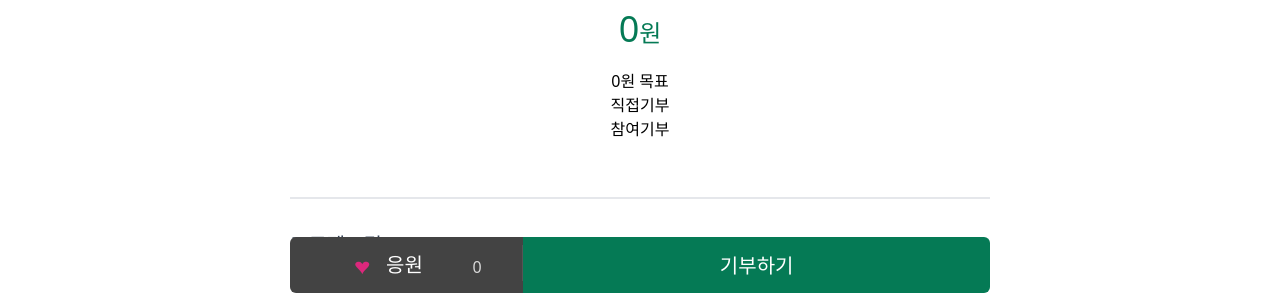
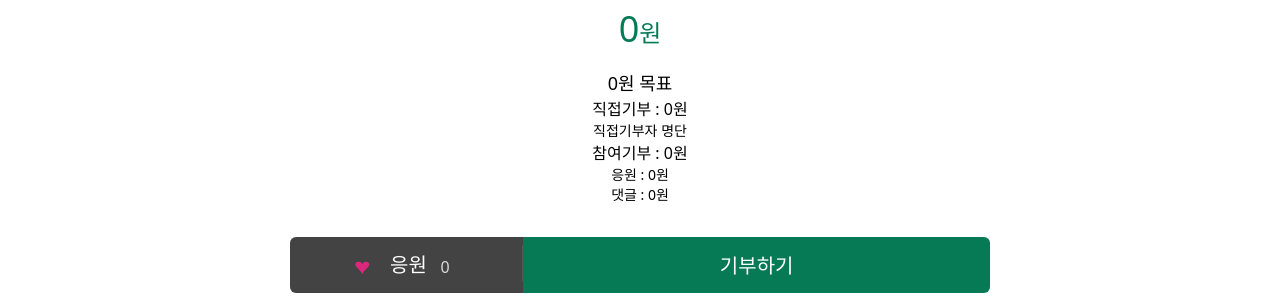
Before and after one commit to Hongsam2/doneasy-frontend, a React (Create React App) app: page / in a window 1280 px wide. Shown: the part 499-796 px from the top of the page. Built offline with nearby package versions, Linux system fonts and the light colour scheme; no server answers.

Commit message:
modify support/report/fundrasingMoneyCount

```diff
--- a/src/components/CommentForm.js
+++ b/src/components/CommentForm.js
@@ -33,7 +33,7 @@ function CommentForm({money, projectId}) {
                 <div className="inner_write w-700 mt-5 mb-0 m-auto pr-0 pl-0">
                     <div className="mb-4 pl-0 pb-2 text-base border-b-2 ">
                         <span className="txt_heading mr-01">Don 지원 댓글 기부금</span>
-                        <span className="ml-1.5 text-green-600">{money}원</span>
+                        <span className="ml-1.5 text-green-600">{money.toString().replace(/\B(?=(\d{3})+(?!\d))/g, ",")}원</span>
                     </div>
                     <div className="cmt_info ml-0 relative -top-2">
                         <div className="txt_cmt block relative mt-1 pt-3 pl-3 pr-3 pb-4 border-none rounded-lg text-[#444] text-base bg-[#f7f8f9] ">
--- a/src/components/Comments.js
+++ b/src/components/Comments.js
@@ -1,6 +1,8 @@
+import axios from "axios";
 import { useEffect, useState } from "react";
 
-function Comments({comments}) {
+function Comments({comments, projectId}) {
+    const [project_id, setProject_id] = useState(0);
     const [member, setMember] = useState("");
     const [comment, setComment] = useState("");
     const [createdDate, setCreatedDate] = useState("");
@@ -11,10 +13,25 @@ function Comments({comments}) {
     }, [comment])
 
     useEffect(() => {
+        setProject_id(projectId)
         setMember(comments.member_id);
         setComment(comments.content);
         setCreatedDate(comments.created_date);
     }, []);
+
+    const onReportClick = () => {
+        const report = {
+            member_id : comments.memberId,
+            commentOfProject_id : project_id,
+        }
+        axios.post("http://localhost:8080/report-of-comment/save-report", report)
+            .then((response) => {
+                console.log(response);
+            })
+            .catch((error) => {
+                console.log(error);
+            });
+    }
 
     return (
         <>
@@ -26,11 +43,11 @@ function Comments({comments}) {
                             <span className="text-green-600 relative text-sm pr-1 ml-1.5">100원</span>
                         </span>
                         <span className="block mt-1 pt-3.5 pl-3 pr-3 pb-3.5 rounded-lg bg-[#fafafa] break-words break-all ">
-                            <span className="block leading-6 whitespace-pre-line">{comment}~</span>
+                            <span className="block leading-6 whitespace-pre-line">{comment}<span className="text-red-600 font-semibold"> ღ’ᴗ’ღ</span></span>
                         </span>
                         <span className="info_append pt-02">
                             <span className="text-[#9f9f9f]">{createdDate}</span>
-                            <button type="button" className="btn_report pr-0 pl-570 text-sm text-[#9f9f9f] align-[0] underline">신고</button>
+                            <button onClick={onReportClick} type="button" className="btn_report pr-0 pl-570 text-sm text-[#9f9f9f] align-[0] underline">신고</button>
                         </span>
                     </div>
                 </li>
--- a/src/routes/Project.js
+++ b/src/routes/Project.js
@@ -21,15 +21,16 @@ function Contents() {
     const [fundrasingMoney, setFundrasingMoney] = useState(0);
     const [comments, setComments] = useState([]);
     const [commentLoading, setCommentLoading] = useState(false);
-    const [supprot, setSupport] = useState(0);
+    const [support, setSupport] = useState(0);
     const location = useLocation();
 
     console.log(location)
+    console.log(comments);
 
     useEffect(() => {
         setCommentLoading(true);
-        setFundrasingMoney(comments.length * 100);
-    }, [comments]);
+        setFundrasingMoney((comments.length * 100) + (support * 100));
+    }, [comments, support]);
 
     useEffect(() => {
         const projectId = location.pathname.substring(9)
@@ -73,23 +74,35 @@ function Contents() {
                 console.log(error);
             });
 
+        axios.post("http://localhost:8080/support-of-project/get-support", formData)
+        .then((response) => {
+            console.log(response);
+                setSupport(response.data.length)
+            })
+            .catch((error) => {
+                console.log(error);
+            })
+
 
     }, []);
 
     const onSupportClick = () => {
+
         const project_id = Number.parseInt(location.pathname.substring(9))
         axios.post("http://localhost:8080/support-of-project/save-support", {project_id:project_id})
             .then((response) => {
                 console.log(response);
+                console.log(support);
+                setSupport(support + 1)
+                window.location.reload();
+
             })
             .catch((error) => {
                 console.log(error);
             })
+
+
     };
-
-    const onSupportChange = (e) => {
-        setSupport(e.target.value);
-    }
 
     const onDonationClick = () => {
 
@@ -133,10 +146,15 @@ function Contents() {
                 </div>
 
                 <div className="w-700 mt-12 m-auto border-t-2 border-b-2 text-center pt-14 pl-0 pr-0 pb-14">
-                    <span className="block text-green-600 text-4xl text-ellipsis whitespace-nowrap leading-80">{fundrasingMoney}<span className="text-2xl">원</span></span>
-                    <span className="text-base text-black">{targetPrice}원 목표</span>
-                    <h1>직접기부</h1>
-                    <h1>참여기부</h1>
+                    <span className="block text-green-600 text-4xl text-ellipsis whitespace-nowrap leading-80">{fundrasingMoney.toString().replace(/\B(?=(\d{3})+(?!\d))/g, ",")}<span className="text-2xl">원</span></span>
+                    <span className="text-lg text-black">{targetPrice.toString().replace(/\B(?=(\d{3})+(?!\d))/g, ",")}원 목표</span>
+                    <span className="text-base block">직접기부 : 0원
+                        <span className="block text-center text-sm">직접기부자 명단</span>
+                    </span>
+                    <span className="text-base block">참여기부 : {((support * 100) + (comments.length * 100)).toString().replace(/\B(?=(\d{3})+(?!\d))/g, ",")}원
+                        <span className="block text-center text-sm">응원 : {(support * 100).toString().replace(/\B(?=(\d{3})+(?!\d))/g, ",")}원</span>
+                        <span className="block text-center text-sm">댓글 : {(comments.length * 100).toString().replace(/\B(?=(\d{3})+(?!\d))/g, ",")}원</span>
+                    </span>
                 </div>
 
                 {/* 프로젝트팀 */}
@@ -167,6 +185,7 @@ function Contents() {
                             <Comments
                                 key={comment.id}
                                 comments = {comment}
+                                projectId={location.pathname.substring(9)}
                             />
                         );
                     })}
@@ -180,11 +199,11 @@ function Contents() {
                 </div>
 
                 {/* 응원하기 하단 바 */}
-                <div className="z-100 fixed block left-1/2 bottom-2 w-700 h-14 -ml-350 bg-none" id="fund_float">
-                    <button onClick={onSupportClick} className="float-left overflow-hidden relative w-1/3 h-14 leading-60 bg-[#434343] rounded-l-md cursor-pointer" >
-                        <span className="inline-block w-6 h-5 mt-5 mr-2 mb-0 ml-16 float-left"><img className="w-full" src="/img/ico_cheer.svg" /></span>
-                        <span className="inline-block mt-3.5 text-xl text-[#fff] align-baseline float-left">응원</span>
-                        <span onChange={onSupportChange} className="ml-2 inline-block text-base text-[#d9d9d9] mt-0">{supprot}</span>
+                <div className="z-100 fixed block left-1/2 bottom-2 w-700 h-14 -ml-350 bg-none text-center" id="fund_float">
+                    <button disabled="" onClick={onSupportClick} className="float-left overflow-hidden relative w-1/3 h-14 leading-60 bg-[#434343] rounded-l-md cursor-pointer" >
+                        <span className="inline-block w-6 h-5 mt-5 mr-3 mb-0 ml-16 float-left"><img className="w-full" src="/img/ico_cheer.svg" /></span>
+                        <span className="inline-block mt-3.5 text-xl text-[#fff] align-baseline float-left mr-1">응원</span>
+                        <span  className="ml-0 inline-block text-base text-[#d9d9d9] mt-0 mr-16">{support}</span>
                         <div className="absolute top-2 right-0 w-01 h-9 bg-[#555]"></div>
                     </button>
 
```
